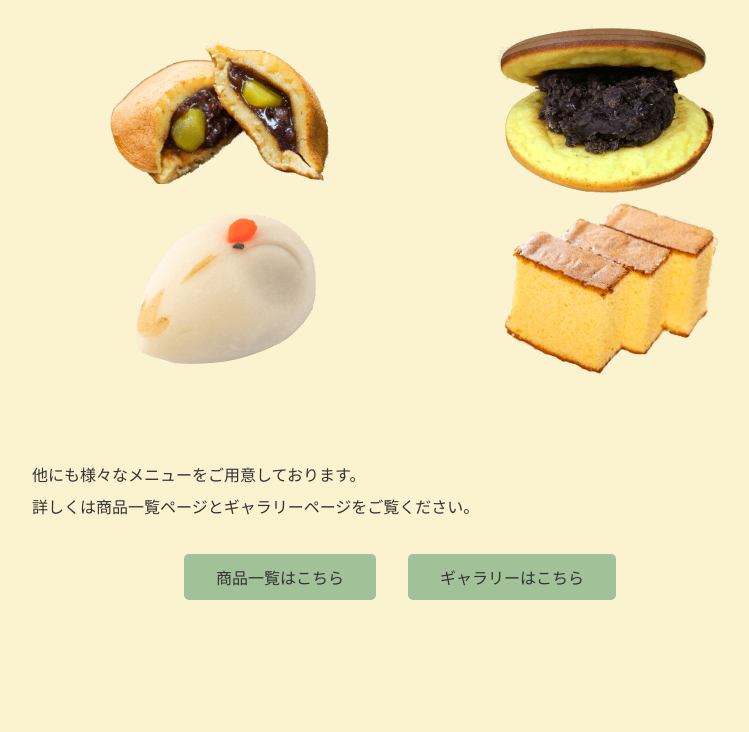
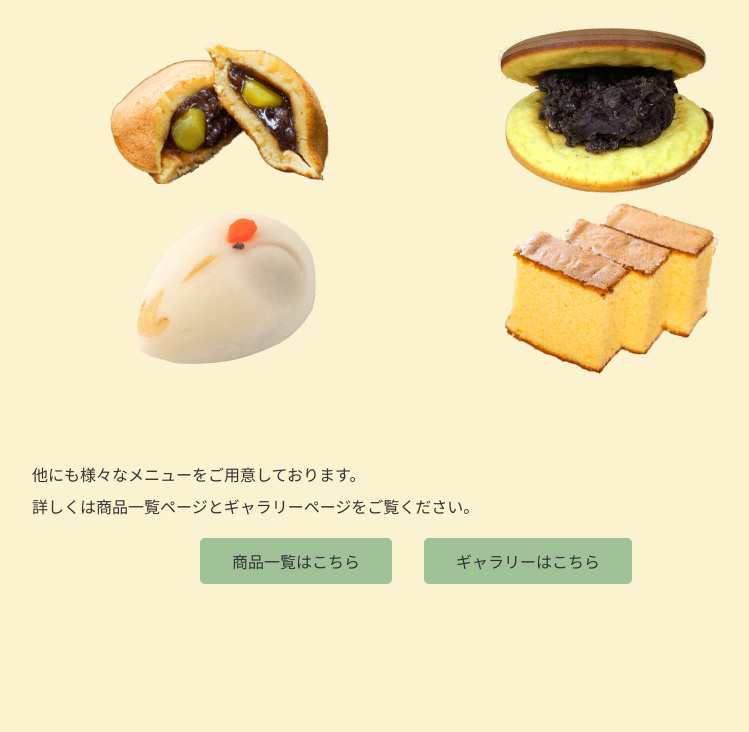
Before and after one commit to kitazakita/kanmizoku, a Next.js app: page / in a window 1280 px wide. Shown: the part 4288-5020 px from the top of the page, without its empty margins (224-973 px from the left). Built offline with nearby package versions, Linux system fonts and the light colour scheme; a web font is replaced by a local one.

Commit message:
トップページ　お土産見出し修正

```diff
--- a/pages/index.js
+++ b/pages/index.js
@@ -173,19 +173,19 @@ const KuriYoukan = () => {
 
 const Souvenir = () => {
   return (
-    <section id="souvenir" className="wrapper">
+    <section id="souvenir">
       <div className="title">
         <h1>お土産にもピッタリ</h1>
       </div>
 
-      <p className="description">
+      <p className="description wrapper">
         甘味族はあんこを使った和菓子が主流ですが、
         他にも様々な和菓子をお造りしております。
         お土産にもピッタリな和菓子や、日常でお召し上がり頂ける和菓子まで
         ございますので、ぜひご覧ください。
       </p>
 
-      <div className="img-grid">
+      <div className="img-grid wrapper">
         <div className="img">
           <img src="./images/kuri-dorayaki.png" alt="" />
         </div>
@@ -200,7 +200,7 @@ const Souvenir = () => {
         </div>
       </div>
 
-      <p className="description">
+      <p className="description wrapper">
         他にも様々なメニューをご用意しております。
         <br />
         詳しくは商品一覧ページとギャラリーページをご覧ください。
--- a/styles/globals.scss
+++ b/styles/globals.scss
@@ -30,8 +30,7 @@ p {
   padding: 0.7rem 2rem;
   background-color: $darkGreen;
   border-radius: 5px;
-  margin-top: 2rem;
-  margin-right: 2rem;
+  margin-top: 1rem;
 }
 .menu-bar {
   z-index: 10;
@@ -388,8 +387,11 @@ section#souvenir {
     display: flex;
     justify-content: center;
     align-items: center;
+    gap: 2rem;
+    text-align: center;
     @include md {
       flex-direction: column;
+      gap: 0;
     }
   }
 }
```
